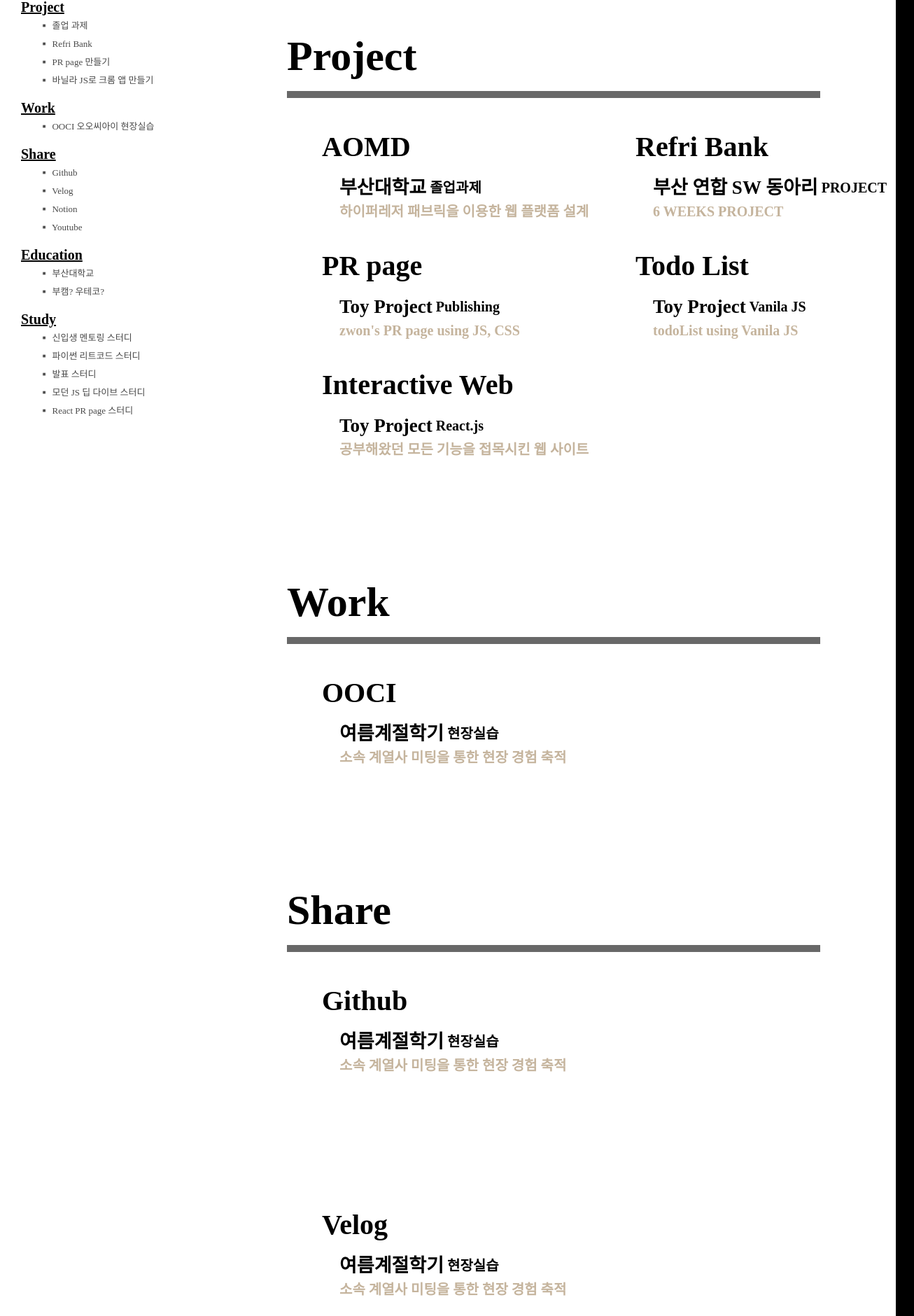
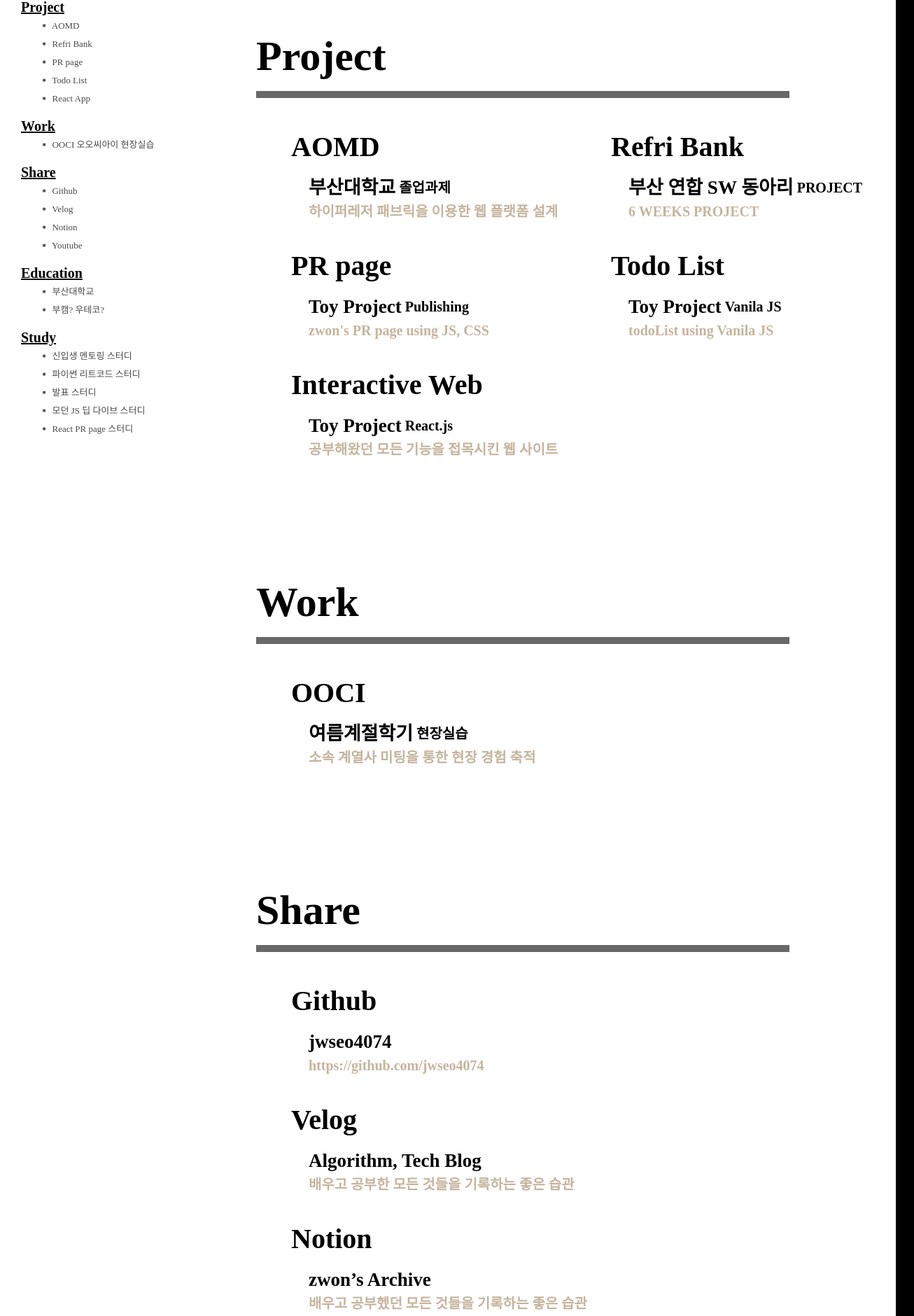
Before and after one commit to jwseo4074/PRpage, a React (Create React App) app in the folder myapp/: page / in a window 1280 px wide. Shown: the part 830-2710 px from the top of the page at 70% size, 1306 px wide, since content can reach past the window. Built offline with nearby package versions, Linux system fonts and the light colour scheme.

Commit message:
Modify CSS file

```diff
--- a/myapp/src/article/Education.js
+++ b/myapp/src/article/Education.js
@@ -1,17 +1,16 @@
 import React, { useState, useEffect } from 'react';
 // import Fade from 'react-reveal/Fade';
-import "../style/ContentPage.css";
-
+import '../style/ContentPage.css';
 
 function Education() {
 	return (
 		<>
-            <a class="moveToTag" name="moveToEducation"></a>
-            <div id ="project_header_box">
+			<a className="moveToTag" name="moveToEducation"></a>
+			<div id="project_header_box">
 				<h1 id="article_title"> Education </h1>
 			</div>
-            <div id = "project_big_box">
-                <div id ="up_box_in_project_big_box">
+			<div id="project_big_box">
+				<div id="up_box_in_project_big_box">
 					<div className="project">
 						<a href="https://github.com/JO2SEO/AOMD" target="_blank">
 							<div className="number">
--- a/myapp/src/article/Project.js
+++ b/myapp/src/article/Project.js
@@ -6,7 +6,7 @@ import '../style/ContentPage.css';
 function Project() {
 	return (
 		<>
-			<a class="moveToTag" name="moveToProject"></a>
+			<a className="moveToTag" name="moveToProject"></a>
 			<div id="project_header_box">
 				<h1 id="article_title"> Project </h1>
 			</div>
--- a/myapp/src/article/Share.js
+++ b/myapp/src/article/Share.js
@@ -1,74 +1,85 @@
 import React, { useState, useEffect } from 'react';
 // import Fade from 'react-reveal/Fade';
-import "../style/Article.css";
-
+import '../style/Article.css';
 
 function Share() {
 	return (
 		<>
-            <a class="moveToTag" name="moveToShare"></a>
-            <div id ="project_header_box">
+			<a className="moveToTag" name="moveToShare"></a>
+			<div id="project_header_box">
 				<h1 id="article_title"> Share </h1>
 			</div>
-            <div id = "project_big_box">
-                <div id ="up_box_in_project_big_box">
+			<div>
+				<div>
 					<div className="project">
-                        <a href="https://github.com/JO2SEO/AOMD" target="_blank">
+						<a href="https://github.com/jwseo4074" target="_blank">
 							<div className="number">
 								<p className="numberCanHover">Github</p>
-                                <div className ="explain_and_smallName">
-                                    <span className="explain"> 여름계절학기 </span>
-                                    <span className="smallName"> 현장실습 </span>
+								<div className="explain_and_smallName">
+									<span className="explain"> jwseo4074</span>
+									{/* <span className="smallName"> zwon2056 </span> */}
 								</div>
-                                <p className="explainProject"> 소속 계열사 미팅을 통한 현장 경험 축적</p>
+								<p className="explainProject"> https://github.com/jwseo4074</p>
 							</div>
 						</a>
 					</div>
 				</div>
 			</div>
-            <div id = "project_big_box">
-                <div id ="up_box_in_project_big_box">
+			<div>
+				<div>
 					<div className="project">
-                        <a href="https://github.com/JO2SEO/AOMD" target="_blank">
+						<a href="https://velog.io/@zwon" target="_blank">
 							<div className="number">
 								<p className="numberCanHover">Velog</p>
-                                <div className ="explain_and_smallName">
-                                    <span className="explain"> 여름계절학기 </span>
-                                    <span className="smallName"> 현장실습 </span>
+								<div className="explain_and_smallName">
+									<span className="explain"> Algorithm, Tech Blog</span>
+									{/* <span className="smallName"> 서지원 </span> */}
 								</div>
-                                <p className="explainProject"> 소속 계열사 미팅을 통한 현장 경험 축적</p>
+								<p className="explainProject">
+									{' '}
+									배우고 공부한 모든 것들을 기록하는 좋은 습관
+								</p>
 							</div>
 						</a>
 					</div>
 				</div>
 			</div>
-            <div id = "project_big_box">
-                <div id ="up_box_in_project_big_box">
+			<div>
+				<div>
 					<div className="project">
-                        <a href="https://github.com/JO2SEO/AOMD" target="_blank">
+						<a
+							href="https://complete-hosta-0ad.notion.site/zwon-s-Archive-7151c1ea4cac40f9854ad19826513af9"
+							target="_blank"
+						>
 							<div className="number">
 								<p className="numberCanHover">Notion</p>
-                                <div className ="explain_and_smallName">
-                                    <span className="explain"> 여름계절학기 </span>
-                                    <span className="smallName"> 현장실습 </span>
+								<div className="explain_and_smallName">
+									<span className="explain"> zwon’s Archive </span>
+									{/* <span className="smallName">  </span> */}
 								</div>
-                                <p className="explainProject"> 소속 계열사 미팅을 통한 현장 경험 축적</p>
+								<p className="explainProject">
+									{' '}
+									배우고 공부헸던 모든 것들을 기록하는 좋은 습관
+								</p>
 							</div>
 						</a>
 					</div>
 				</div>
 			</div>
-            <div id = "project_big_box">
-                <div id ="up_box_in_project_big_box">
+			<div id="project_big_box">
+				<div id="up_box_in_project_big_box">
 					<div className="project">
 						<a href="https://github.com/JO2SEO/AOMD" target="_blank">
 							<div className="number">
 								<p className="numberCanHover">Youtube</p>
-                                <div className ="explain_and_smallName">
-                                    <span className="explain"> 여름계절학기 </span>
-                                    <span className="smallName"> 현장실습 </span>
+								<div className="explain_and_smallName">
+									<span className="explain"> 유일한 취미 </span>
+									{/* <span className="smallName"> 현장실습 </span> */}
 								</div>
-                                <p className="explainProject"> 소속 계열사 미팅을 통한 현장 경험 축적</p>
+								<p className="explainProject">
+									{' '}
+									운동하면서 스트레스를 풀고 건강한 개발자가 되도록
+								</p>
 							</div>
 						</a>
 					</div>
--- a/myapp/src/nav/NavCategory.js
+++ b/myapp/src/nav/NavCategory.js
@@ -1,4 +1,4 @@
-import "../style/NavCategory.css"
+import '../style/NavCategory.css';
 // import React, { useState, useEffect } from 'react';
 
 // import Project from "../article/Project"
@@ -8,36 +8,46 @@ import "../style/NavCategory.css"
 // import Study from "../article/Study"
 
 function Navcategory() {
-
 	return (
 		<>
 			<div className="section2_left_category_contentBox">
 				<div className="catogory_one_box category_project">
-                    <a className="category_title" href="#moveToProject">Project</a>
-                    <div className="category_content project1">졸업 과제</div>
+					<a className="category_title" href="#moveToProject">
+						Project
+					</a>
+					<div className="category_content project1">AOMD</div>
 					<div className="category_content project2">Refri Bank</div>
-                    <div className="category_content project3">PR page 만들기</div>
-                    <div className="category_content project4">바닐라 JS로 크롬 앱 만들기</div>
+					<div className="category_content project3">PR page</div>
+					<div className="category_content project4">Todo List</div>
+					<div className="category_content project5">React App</div>
 				</div>
 
 				<div className="catogory_one_box category_work">
-                    <a className="category_title" href="#moveToWork">Work</a>
+					<a className="category_title" href="#moveToWork">
+						Work
+					</a>
 					<div className="category_content work1">OOCI 오오씨아이 현장실습</div>
 				</div>
 				<div className="catogory_one_box category_share">
-                    <a className="category_title" href="#moveToShare">Share</a>
+					<a className="category_title" href="#moveToShare">
+						Share
+					</a>
 					<div className="category_content share1">Github</div>
 					<div className="category_content share2">Velog</div>
 					<div className="category_content share3">Notion</div>
 					<div className="category_content share4">Youtube</div>
 				</div>
 				<div className="catogory_one_box category_education">
-                    <a className="category_title" href="#moveToEducation">Education</a>
+					<a className="category_title" href="#moveToEducation">
+						Education
+					</a>
 					<div className="category_content education1">부산대학교</div>
 					<div className="category_content education2">부캠? 우테코? </div>
 				</div>
 				<div className="category_study catogory_one_box">
-                    <a className="category_title" href="#moveToStudy">Study</a>
+					<a className="category_title" href="#moveToStudy">
+						Study
+					</a>
 					<div className="category_content study1">신입생 멘토링 스터디</div>
 					<div className="category_content study2">파이썬 리트코드 스터디</div>
 					<div className="category_content study3">발표 스터디</div>
--- a/myapp/src/page/IntroducePage.js
+++ b/myapp/src/page/IntroducePage.js
@@ -98,7 +98,7 @@ function IntroducePage() {
 						</a>
 
 						<a
-							href="https://www.notion.so/00b328221c3449b8bc0f4c27ef903354"
+							href="https://complete-hosta-0ad.notion.site/zwon-s-Archive-7151c1ea4cac40f9854ad19826513af9"
 							target="_blank"
 						>
 							Notion
--- a/myapp/src/style/ContentPage.css
+++ b/myapp/src/style/ContentPage.css
@@ -1,31 +1,34 @@
 /* section2 */
 .section2 {
 	display: flex;
+	width: 100%;
 	flex-direction: row;
 	position: relative;
 	background-color: rgb(255, 255, 255);
 	/* overflow-y: hidden; */
-    /* overflow: scroll; */
+	/* overflow: scroll; */
 	/* background-color: gray; */
 }
 .section2_box {
 	display: flex;
 	flex-direction: row;
+	width: 100%;
 }
-.section2_left_category{
+.section2_left_category {
 	position: sticky;
 	/* position: -webkit-sticky; */
-    top: 0px;
+	top: 0px;
 	/* left: 0px; */
 	padding: 30px;
-    height: 100vh;
+	height: 100vh;
+	width: 20%;
 }
 .section2_right_content {
 	display: flex;
 	/* border: red 3px solid; */
 	flex-direction: column;
 	padding: 50px 0px 0px 50px;
-	/* width: 80vw; */
+	width: 80%;
 }
 .project {
 	display: flex;
@@ -45,7 +48,7 @@
 	padding-top: 50px;
 	/* padding: 30px; */
 }
-.box_active{
+.box_active {
 	display: flex;
 }
 .box_hidden {
@@ -60,21 +63,21 @@
 	text-decoration: none;
 	/* margin: 20px; */
 }
-.number{
+.number {
 	color: white;
 	font-size: 25px;
 	font-weight: bolder;
 	height: 150px;
 }
-.project:hover .numberCanHover{
-	color:rgb(104, 104, 104);
+.project:hover .numberCanHover {
+	color: rgb(104, 104, 104);
 	cursor: pointer;
 	/* font-size: 45px; */
 	font-weight: bolder;
 	/* margin-left: 50px; */
 	/* font-size: 50px; */
 }
-.numberCanHover{
+.numberCanHover {
 	color: black;
 	/* padding-bottom: 20px; */
 	font-size: 40px;
@@ -97,16 +100,15 @@
 	font-size: 20px;
 	margin-left: 5px;
 	margin-top: 3px;
-	color:rgb(0, 0, 0);
+	color: rgb(0, 0, 0);
 }
 .explainProject {
 	display: flex;
 	font-size: 20px;
-	color:rgb(197, 180, 157);
+	color: rgb(197, 180, 157);
 	padding: 5px;
 	margin-left: 20px;
 }
-
 
 #project_big_box {
 	/* width: 70vw; */
@@ -119,7 +121,7 @@
 	flex-direction: row;
 }
 #bottom_box_in_project_big_box {
-	display : flex;
+	display: flex;
 	flex-direction: row;
 }
 
```
Also changed, not shown: myapp/src/article/Study.js (+38 -24 lines), myapp/src/article/Work.js (+9 -10 lines), myapp/src/page/ContentPage.js (+7 -7 lines), myapp/src/style/IntroducePage.css (+38 -47 lines). Lines whose indentation alone changed are shown as unchanged.
